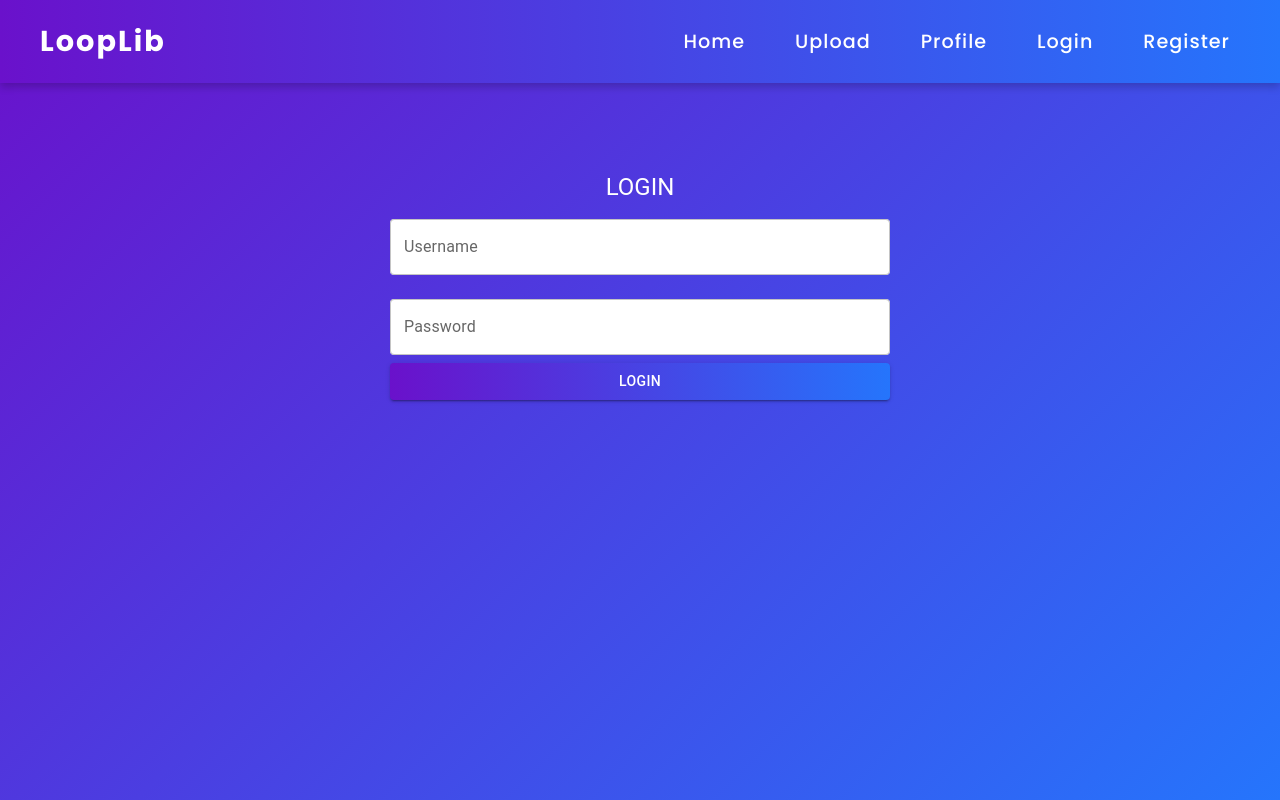
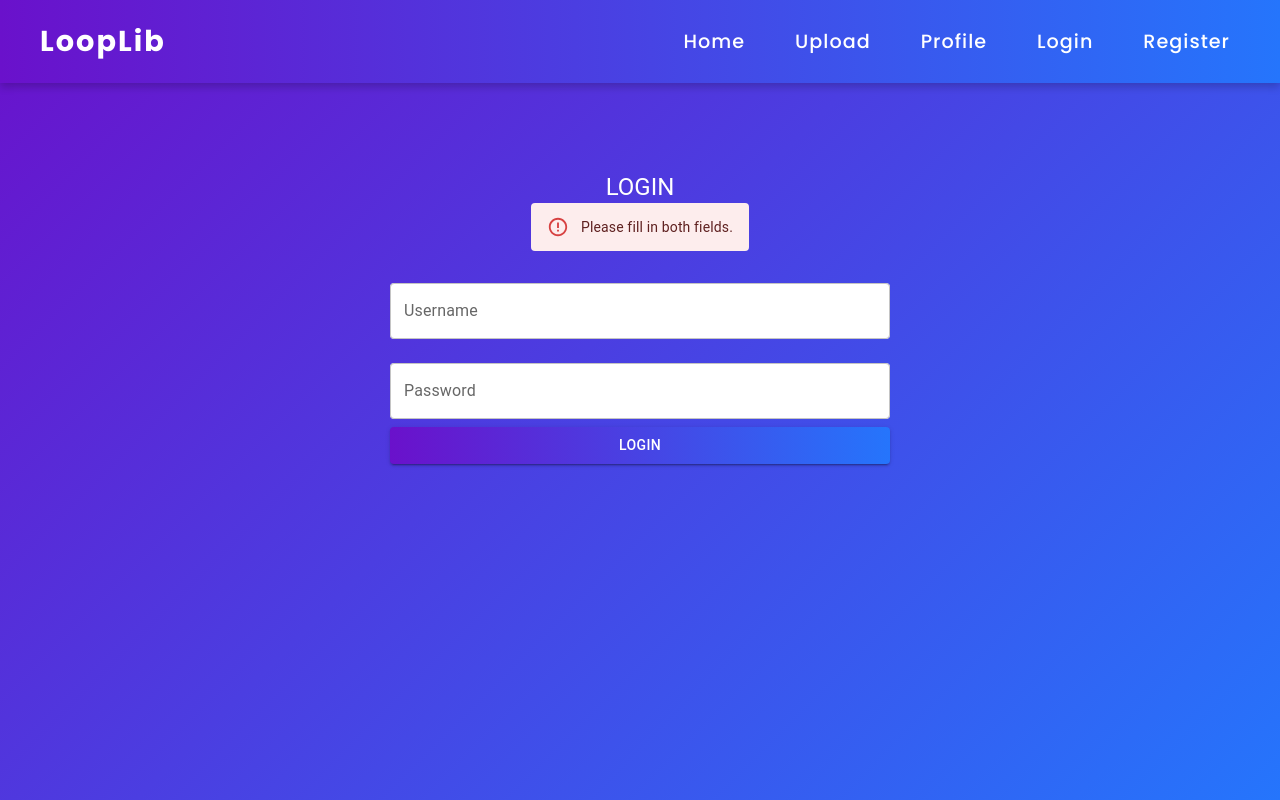
Before and after one commit to LoopLib/client, a React (Create React App) app in the folder music-tool/: page / in a window 1280 px wide. Both pictures are taken after a click on the button "LOGIN". Built offline with nearby package versions, Linux system fonts and the light colour scheme; no server answers.

Commit message:
Login error handling

```diff
--- a/music-tool/src/login/login.css
+++ b/music-tool/src/login/login.css
@@ -75,6 +75,12 @@ body {
     box-shadow: 0px 4px 8px rgba(0, 0, 0, 0.2);
 }
 
+.login-error {
+    margin-bottom: 16px;
+    border-radius: 8px;
+    font-size: 0.9rem;
+}
+
 /* Responsive adjustments */
 @media (max-width: 768px) {
     .login-container {
--- a/music-tool/src/login/login.js
+++ b/music-tool/src/login/login.js
@@ -1,5 +1,5 @@
 import React, { useState } from "react";
-import { Box, Button, Typography, TextField } from "@mui/material";
+import { Box, Button, Typography, TextField, Alert } from "@mui/material";
 import { signInWithEmailAndPassword } from "firebase/auth";
 import { auth } from "../firebaseConfig";
 import { useNavigate } from "react-router-dom";
@@ -9,10 +9,18 @@ import "./login.css";
 const Login = () => {
     const [username, setUsername] = useState("");
     const [password, setPassword] = useState("");
+    const [errorMessage, setErrorMessage] = useState(""); // State for error messages
     const navigate = useNavigate();
     const { login } = useAuth(); // Get login function from AuthContext
 
     const handleLogin = async () => {
+        setErrorMessage(""); // Clear previous error messages
+
+        if (!username || !password) {
+            setErrorMessage("Please fill in both fields.");
+            return;
+        }
+
         try {
             const userCredential = await signInWithEmailAndPassword(auth, username, password);
             const user = userCredential.user;
@@ -26,6 +34,24 @@ const Login = () => {
             navigate("/homepage");
         } catch (error) {
             console.error("Login error:", error.message);
+
+            // Handle specific error codes from Firebase
+            switch (error.code) {
+                case "auth/invalid-email":
+                    setErrorMessage("Invalid email format.");
+                    break;
+                case "auth/user-disabled":
+                    setErrorMessage("This account has been disabled.");
+                    break;
+                case "auth/user-not-found":
+                    setErrorMessage("No account found with this email.");
+                    break;
+                case "auth/wrong-password":
+                    setErrorMessage("Incorrect password. Please try again.");
+                    break;
+                default:
+                    setErrorMessage("An unexpected error occurred. Please try again.");
+            }
         }
     };
 
@@ -34,6 +60,12 @@ const Login = () => {
             <Typography variant="h5" className="login-title">
                 LOGIN
             </Typography>
+
+            {errorMessage && (
+                <Alert severity="error" className="login-error">
+                    {errorMessage}
+                </Alert>
+            )}
 
             <TextField
                 label="Username"
```
